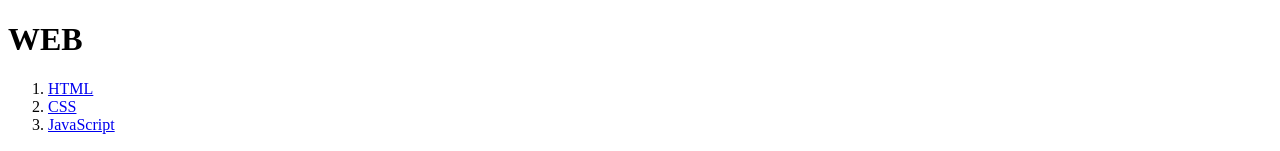
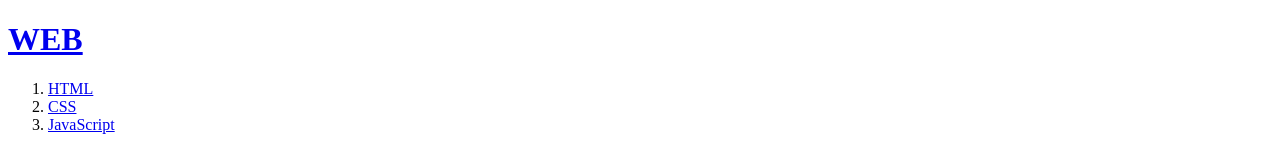
Before and after one commit to BitnooriLee/Web1, a plain HTML site: page 2.html in a window 1280 px wide. Shown: the top 151 px of the page. Drawn offline with Linux system fonts and the light colour scheme.

Commit message:
Version 1.1

```diff
--- a/2.html
+++ b/2.html
@@ -1,12 +1,12 @@
 <!doctype html>
 <html>
 <head>
-<title>WEB - html</title>
+<title>WEB - HTML</title>
 <meta charset="utf-8">
 </head>
 
 <body>
-  <h1>WEB</h1>
+<h1><a href="index.html">WEB</a></h1>
 <ol>
 <li><a href="1.html">HTML</a></li>
 <li><a href="2.html">CSS</a></li>
```
Also changed, not shown: 3.html (+2 -2 lines), index.html (+1 -1 lines).
